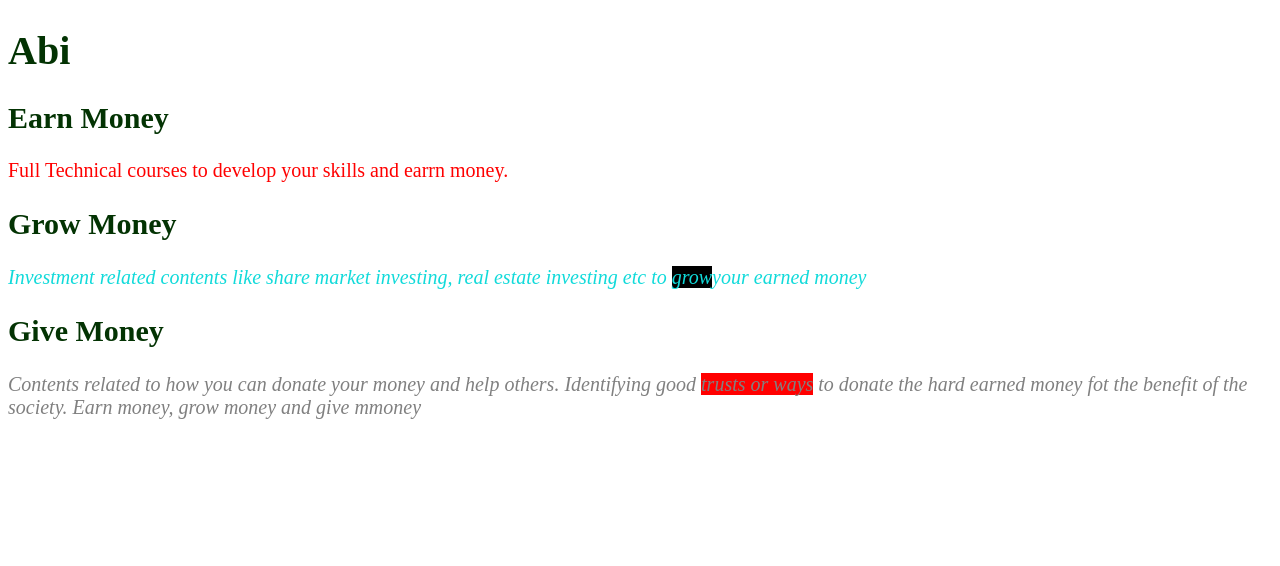
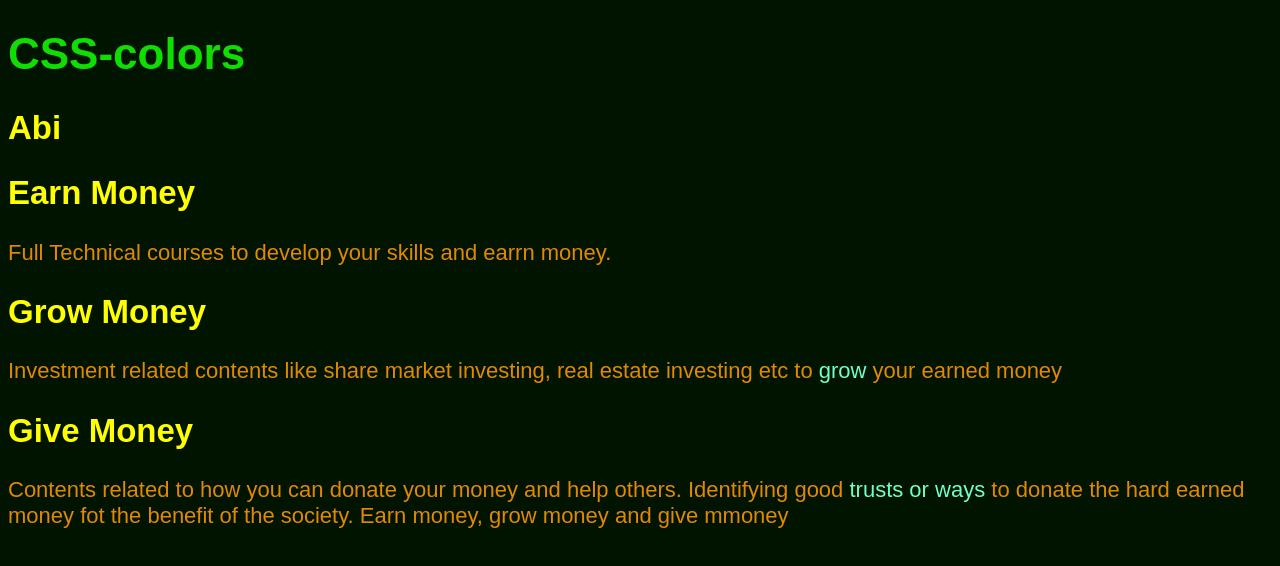
Before and after one commit to AbiDV-creator/CSS-practice, a plain HTML site: page index.html in a window 1280 px wide. Drawn offline with Linux system fonts and the light colour scheme.

Commit message:
css colors

```diff
--- a/cssbasics/styles.css
+++ b/cssbasics/styles.css
@@ -1,28 +1,15 @@
-html{
-    font-size: 20px;
-}
-button, input, textarea{
-    font: inherit;
-}
-h1, h2{
-    color: rgb(3, 51, 3);
+body{
+    font-size: 22px;
+    font-family: Arial, Helvetica, sans-serif;
+    background-color: #001400;
+    color:  yellow;
 }
 p{
-    color: blue;
-}
-p{
-    color: rgb(255, 0, 0);
-}
-.gray{
-    color: grey;
-    font-style: italic;
+    color:  rgba(250, 150, 0, 0.9);
 }
 p span{
-    background-color: black;
+    color: #6FFFCA;
 }
-.highlight{
-    background-color: red;
+h1{
+    color: hsla(116, 99%, 50%, 0.863);
 }
-#second{
-    color: rgb(17, 218, 218);
-}
--- a/index.html
+++ b/index.html
@@ -8,16 +8,17 @@
 </head>
 <body>
     <header>
-        <h1>Abi</h1>
+        <h1>CSS-colors</h1>
     </header>
     <main>
+        <h2>Abi</h2>
         <article>
             <h2>Earn Money</h2>
             <p>Full Technical courses to develop your skills and earrn money.</p>
         </article>
         <article>
             <h2>Grow Money</h2>
-            <p id="second" class="gray">Investment related contents like share market investing, real estate investing etc to <span>grow</span>your earned money</p>
+            <p id="second" class="gray">Investment related contents like share market investing, real estate investing etc to <span>grow </span>your earned money</p>
         </article>
         <article>
             <h2>Give Money</h2>
@@ -25,4 +26,4 @@
         </article>
     </main>
 </body>
-</html>
+<html>
```
